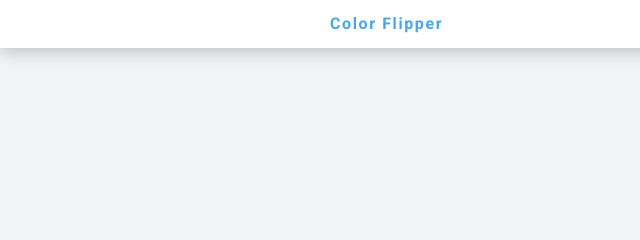
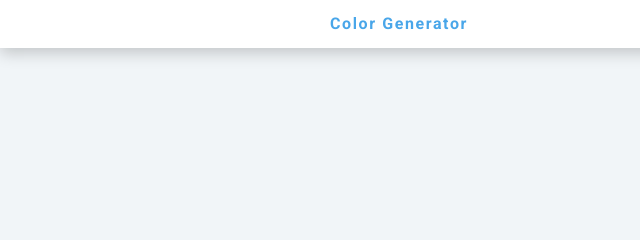
Before and after one commit to frustrabe/vanilla-js-color-generator, a plain HTML site: page html/hex.html in a window 1280 px wide. Shown: the top 240 px of the page, 0-640 px from the left. Drawn offline with nearby package versions, Linux system fonts and the light colour scheme.

Commit message:
small html fix

```diff
--- a/html/hex.html
+++ b/html/hex.html
@@ -12,7 +12,7 @@
   <body>
     <nav>
       <div class="nav-center">
-        <h4>color flipper</h4>
+        <h4>color generator</h4>
         <ul class="nav-links">
           <li><a href="index.html">simple</a></li>
           <li><a href="hex.html">hex</a></li>
```
